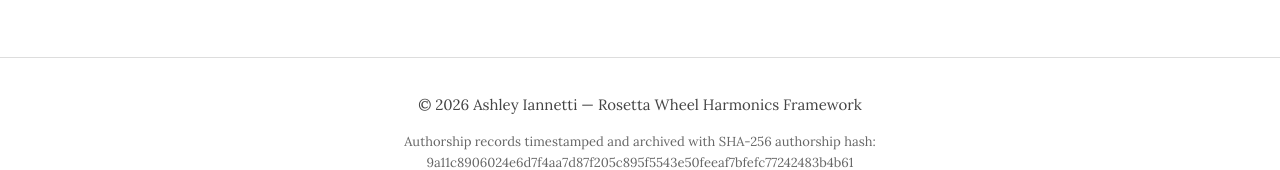
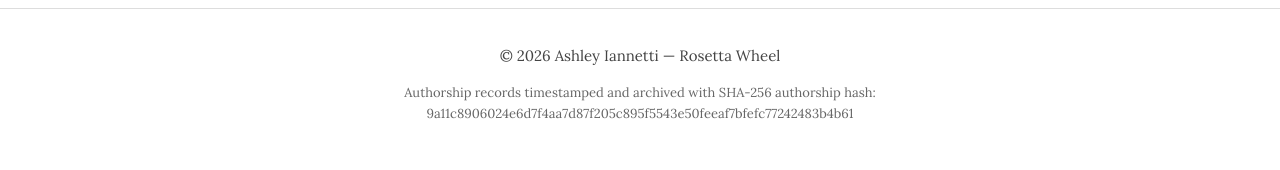
Before and after one commit to Iannettistudies/iannettistudies.github.io, a plain HTML site: page license.html in a window 1280 px wide. Shown: the part 2604-2774 px from the top of the page. Drawn offline with Linux system fonts and the light colour scheme.

Commit message:
Update license.html

```diff
--- a/license.html
+++ b/license.html
@@ -64,9 +64,9 @@ main.about-container {max-width:900px;margin:40px auto 60px;padding:0 16px;font-
 <div class="about-subheader">7) Recommended Citation</div>
 <p>Ashley Iannetti, <em>Iannetti Studies</em>, DOI / Zenodo record as applicable.</p>
 <p class="hash"><strong>Authorship hash:</strong><br/>9a11c8906024e6d7f4aa7d87f205c895f5543e50feeaf7bfefc77242483b4b61</p>
-ROSETTA WHEEL&reg; is a federally registered trademark of Ashley Iannetti.
+
 <div class="card-banner"><span class="card-icons">♠ ♣ ♠ ♣ ♠ ♣ ♠ ♣ ♠ ♣</span></div>
 </main>
-<footer class="site-footer"><p>© 2026 Ashley Iannetti — Rosetta Wheel Harmonics Framework</p><p class="small">Authorship records timestamped and archived with SHA-256 authorship hash:<br/>9a11c8906024e6d7f4aa7d87f205c895f5543e50feeaf7bfefc77242483b4b61</p></footer>
+<footer class="site-footer"><p>© 2026 Ashley Iannetti — Rosetta Wheel</p><p class="small">Authorship records timestamped and archived with SHA-256 authorship hash:<br/>9a11c8906024e6d7f4aa7d87f205c895f5543e50feeaf7bfefc77242483b4b61</p></footer>
 </body>
 </html>
```
